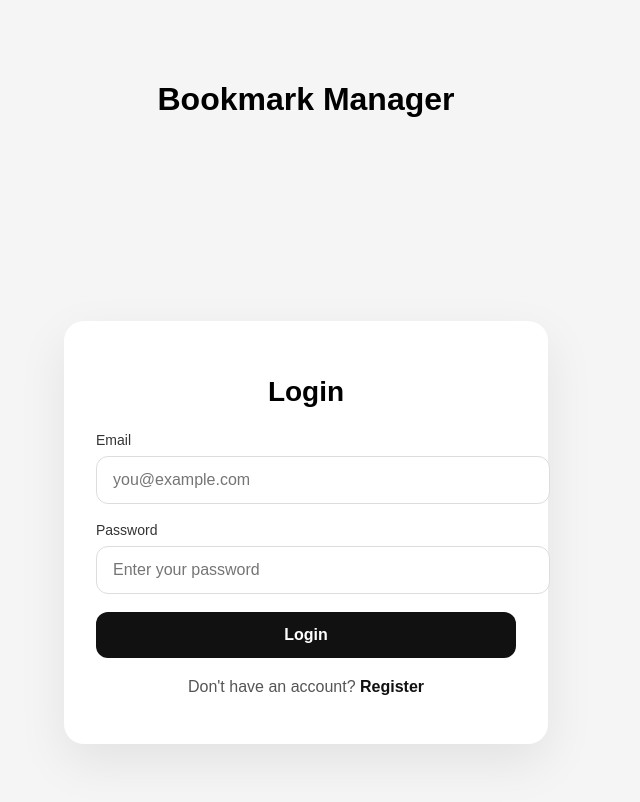
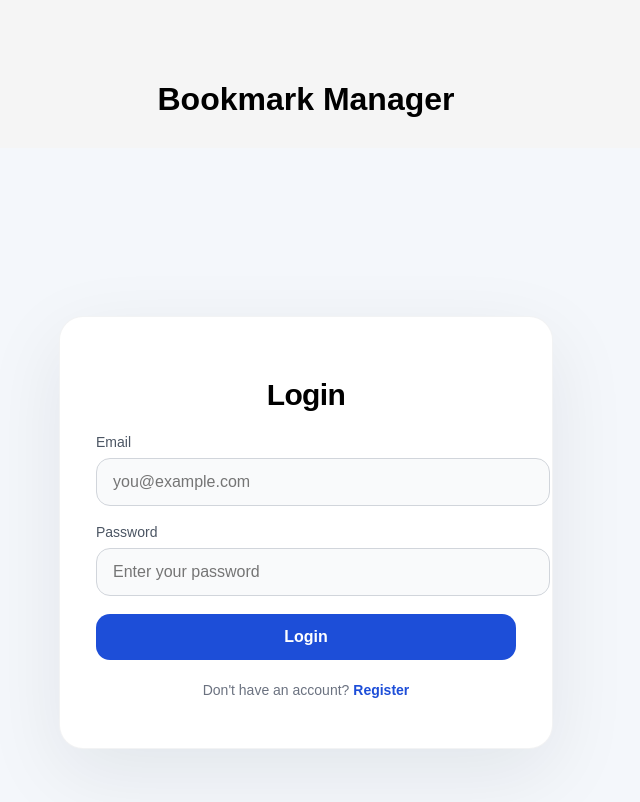
Before and after one commit to SuryaprakashSingh25/bookmark-manager, an Angular app in the folder frontend/: page /login in a window 1280 px wide. Shown: the top 802 px of the page, without its empty margins (334-974 px from the left). Built offline with nearby package versions, Linux system fonts and the light colour scheme.

Commit message:
FIx padding and indentation

```diff
--- a/frontend/src/app/components/login/login.component.css
+++ b/frontend/src/app/components/login/login.component.css
@@ -4,68 +4,87 @@
   justify-content: center;
   align-items: center;
   padding: 24px;
-  background: #f5f5f5;
+  background: #f4f7fb;
 }
 
 .auth-card {
   width: min(420px, 100%);
-  padding: 32px;
-  border-radius: 20px;
-  background: white;
-  box-shadow: 0 18px 50px rgba(0, 0, 0, 0.08);
+  padding: 36px;
+  border-radius: 24px;
+  background: #ffffff;
+  box-shadow: 0 24px 80px rgba(15, 23, 42, 0.08);
+  border: 1px solid rgba(15, 23, 42, 0.05);
 }
 
 .auth-card h2 {
-  margin-bottom: 24px;
+  margin-bottom: 22px;
   text-align: center;
-  font-size: 28px;
+  font-size: 30px;
+  letter-spacing: -0.02em;
 }
 
 .auth-card label {
   display: block;
   margin-bottom: 8px;
   font-size: 14px;
-  color: #333;
+  color: #4b5563;
 }
 
 .auth-card input {
   width: 100%;
   padding: 14px 16px;
   margin-bottom: 18px;
-  border: 1px solid #ddd;
-  border-radius: 12px;
+  border: 1px solid #d1d5db;
+  border-radius: 14px;
   font-size: 16px;
+  background: #f9fafb;
 }
 
 .auth-card input:focus {
-  border-color: #111;
+  border-color: #2563eb;
   outline: none;
+  box-shadow: 0 0 0 3px rgba(37, 99, 235, 0.12);
 }
 
 .auth-card button {
   width: 100%;
   padding: 14px;
   border: none;
-  border-radius: 12px;
-  background: #111;
+  border-radius: 14px;
+  background: #1d4ed8;
   color: white;
   font-size: 16px;
-  font-weight: 600;
+  font-weight: 700;
   cursor: pointer;
+  transition: transform 0.2s ease, box-shadow 0.2s ease, opacity 0.2s ease;
 }
 
 .auth-card button:hover {
-  opacity: 0.92;
+  transform: translateY(-1px);
+  box-shadow: 0 14px 30px rgba(29, 78, 216, 0.18);
+  opacity: 0.98;
 }
 
 .auth-footer {
-  margin-top: 20px;
+  margin-top: 22px;
   text-align: center;
-  color: #555;
+  color: #6b7280;
+  font-size: 14px;
 }
 
 .auth-footer a {
-  color: #111;
+  color: #1d4ed8;
   text-decoration: none;
-  font-weight: 600;
+  font-weight: 700;
 }
+
+@media (max-width: 520px) {
+  .auth-page {
+    padding: 16px;
+  }
+
+  .auth-card {
+    padding: 24px;
+    border-radius: 18px;
+  }
+}
--- a/frontend/src/app/components/login/login.component.ts
+++ b/frontend/src/app/components/login/login.component.ts
@@ -1,11 +1,12 @@
 import { Component } from "@angular/core";
 import { FormsModule } from "@angular/forms";
 import { AuthService } from "../../services/auth.service";
-import { Router } from "@angular/router";
+import { Router, RouterLink } from "@angular/router";
 
 @Component({
     selector:'app-login',
-    imports:[FormsModule],
+    standalone: true,
+    imports:[FormsModule, RouterLink],
     templateUrl:'./login.component.html',
     styleUrl: './login.component.css'
 })
--- a/frontend/src/app/components/signup/signup.component.css
+++ b/frontend/src/app/components/signup/signup.component.css
@@ -4,68 +4,87 @@
   justify-content: center;
   align-items: center;
   padding: 24px;
-  background: #f5f5f5;
+  background: #f4f7fb;
 }
 
 .auth-card {
   width: min(420px, 100%);
-  padding: 32px;
-  border-radius: 20px;
-  background: white;
-  box-shadow: 0 18px 50px rgba(0, 0, 0, 0.08);
+  padding: 36px;
+  border-radius: 24px;
+  background: #ffffff;
+  box-shadow: 0 24px 80px rgba(15, 23, 42, 0.08);
+  border: 1px solid rgba(15, 23, 42, 0.05);
 }
 
 .auth-card h2 {
-  margin-bottom: 24px;
+  margin-bottom: 22px;
   text-align: center;
-  font-size: 28px;
+  font-size: 30px;
+  letter-spacing: -0.02em;
 }
 
 .auth-card label {
   display: block;
   margin-bottom: 8px;
   font-size: 14px;
-  color: #333;
+  color: #4b5563;
 }
 
 .auth-card input {
   width: 100%;
   padding: 14px 16px;
   margin-bottom: 18px;
-  border: 1px solid #ddd;
-  border-radius: 12px;
+  border: 1px solid #d1d5db;
+  border-radius: 14px;
   font-size: 16px;
+  background: #f9fafb;
 }
 
 .auth-card input:focus {
-  border-color: #111;
+  border-color: #2563eb;
   outline: none;
+  box-shadow: 0 0 0 3px rgba(37, 99, 235, 0.12);
 }
 
 .auth-card button {
   width: 100%;
   padding: 14px;
   border: none;
-  border-radius: 12px;
-  background: #111;
+  border-radius: 14px;
+  background: #1d4ed8;
   color: white;
   font-size: 16px;
-  font-weight: 600;
+  font-weight: 700;
   cursor: pointer;
+  transition: transform 0.2s ease, box-shadow 0.2s ease, opacity 0.2s ease;
 }
 
 .auth-card button:hover {
-  opacity: 0.92;
+  transform: translateY(-1px);
+  box-shadow: 0 14px 30px rgba(29, 78, 216, 0.18);
+  opacity: 0.98;
 }
 
 .auth-footer {
-  margin-top: 20px;
+  margin-top: 22px;
   text-align: center;
-  color: #555;
+  color: #6b7280;
+  font-size: 14px;
 }
 
 .auth-footer a {
-  color: #111;
+  color: #1d4ed8;
   text-decoration: none;
-  font-weight: 600;
+  font-weight: 700;
 }
+
+@media (max-width: 520px) {
+  .auth-page {
+    padding: 16px;
+  }
+
+  .auth-card {
+    padding: 24px;
+    border-radius: 18px;
+  }
+}
--- a/frontend/src/app/components/signup/signup.component.ts
+++ b/frontend/src/app/components/signup/signup.component.ts
@@ -1,11 +1,12 @@
 import { Component } from "@angular/core";
 import { FormsModule } from "@angular/forms";
 import { AuthService } from "../../services/auth.service";
-import { Router } from "@angular/router";
+import { Router, RouterLink } from "@angular/router";
 
 @Component({
     selector:'app-signup',
-    imports:[FormsModule],
+    standalone: true,
+    imports:[FormsModule, RouterLink],
     templateUrl:'./signup.component.html',
     styleUrl: './signup.component.css'
 })
```
